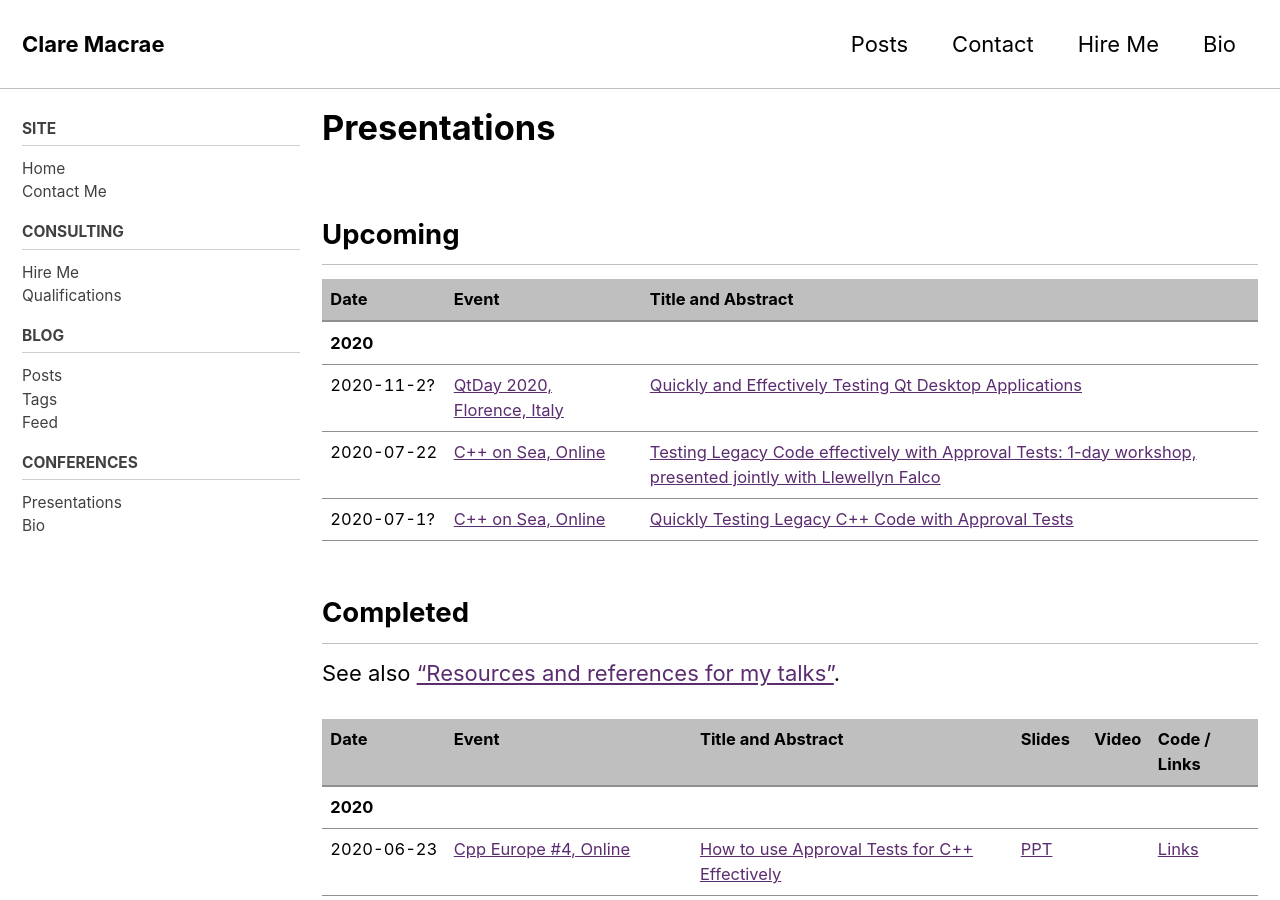
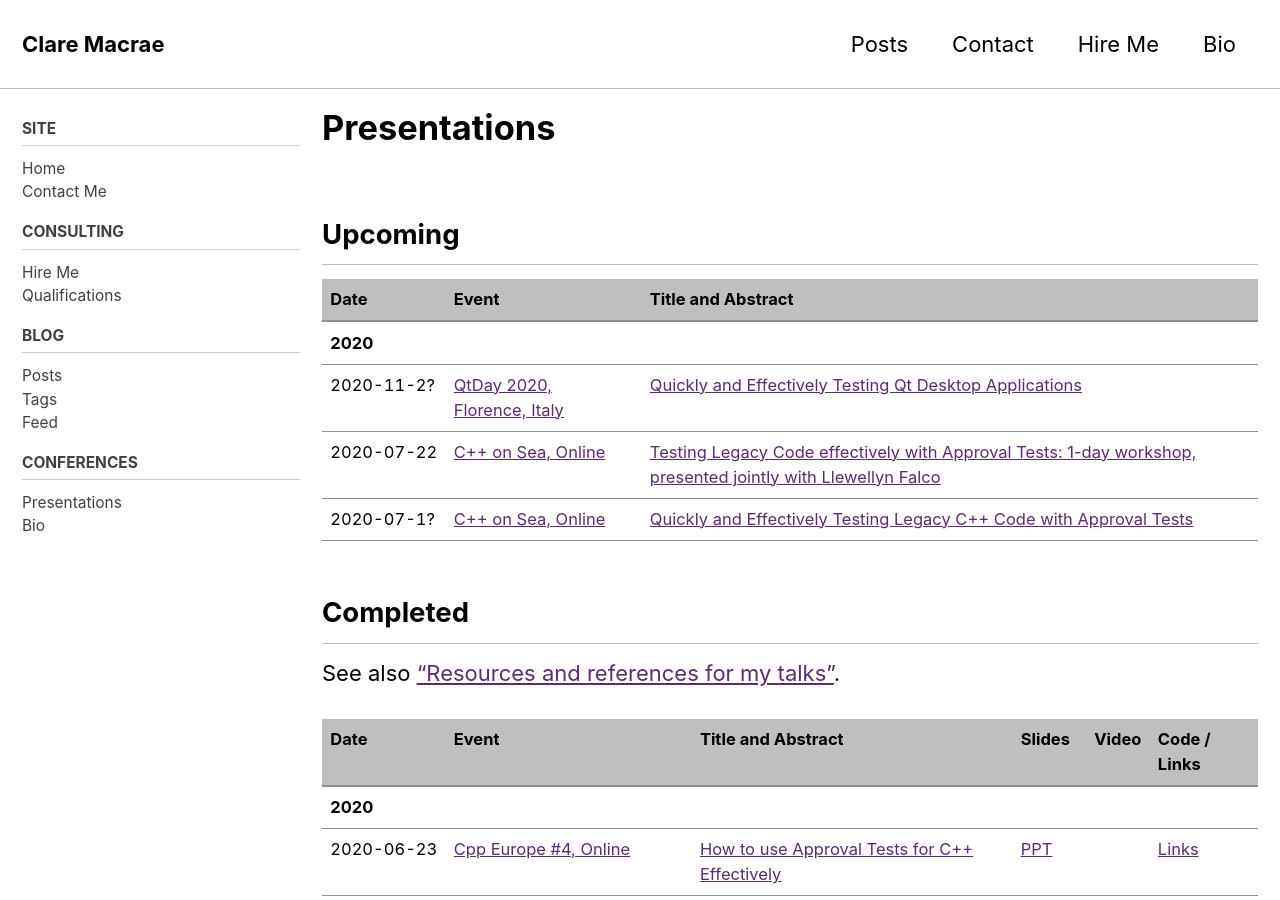
Before and after one commit to claremacrae/claremacrae.github.io, a Jekyll site: the page built from conferences/presentations.md, in a window 1280 px wide and 900 px high. Built offline with Jekyll 4.4.1, drawn with Linux system fonts in a browser that asks for light colours; cached includes are drawn as plain includes; nearby versions of some CDN libraries.

Commit message:
Update C++ on Sea talk title

```diff
--- a/conferences/presentations.md
+++ b/conferences/presentations.md
@@ -13,7 +13,7 @@ read_time: false
 | **2020** | &nbsp; | &nbsp; |
 | <span class="text-tabular-dates">2020-11-2?</span> | [QtDay 2020, Florence,&nbsp;Italy](https://www.qtday.it/) | [Quickly and Effectively Testing Qt Desktop Applications](https://www.qtday.it/agenda/speakers/573234) |
 | <span class="text-tabular-dates">2020-07-22</span> | [C++ on Sea, Online](https://cpponsea.uk/) | [Testing Legacy Code effectively with Approval Tests: 1-day workshop, presented jointly with Llewellyn Falco](https://cpponsea.uk/2020/sessions/workshop_testing-legacy-code-effectively-with-approval-tests.html) |
-| <span class="text-tabular-dates">2020-07-1?</span> | [C++ on Sea, Online](https://cpponsea.uk/) | [Quickly Testing Legacy C++ Code with Approval Tests](https://cpponsea.uk/2020/sessions/quickly-testing-legacy-cpp-code-with-approval-tests.html) |
+| <span class="text-tabular-dates">2020-07-1?</span> | [C++ on Sea, Online](https://cpponsea.uk/) | [Quickly and Effectively Testing Legacy C++ Code with Approval Tests](https://cpponsea.uk/2020/sessions/quickly-and-effectively-testing-legacy-cpp-code-with-approval-tests.html) |
 
 ## Completed
 
```
